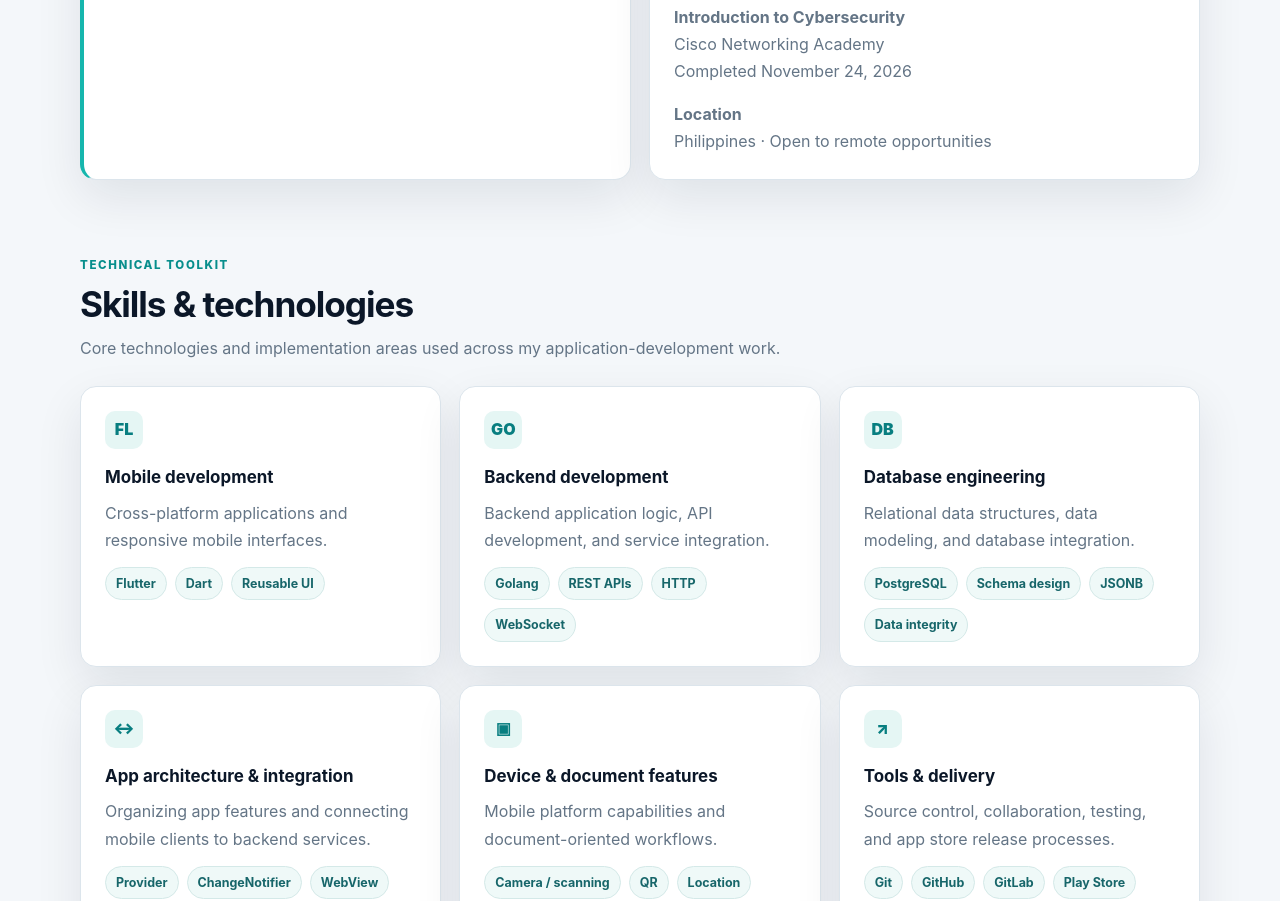
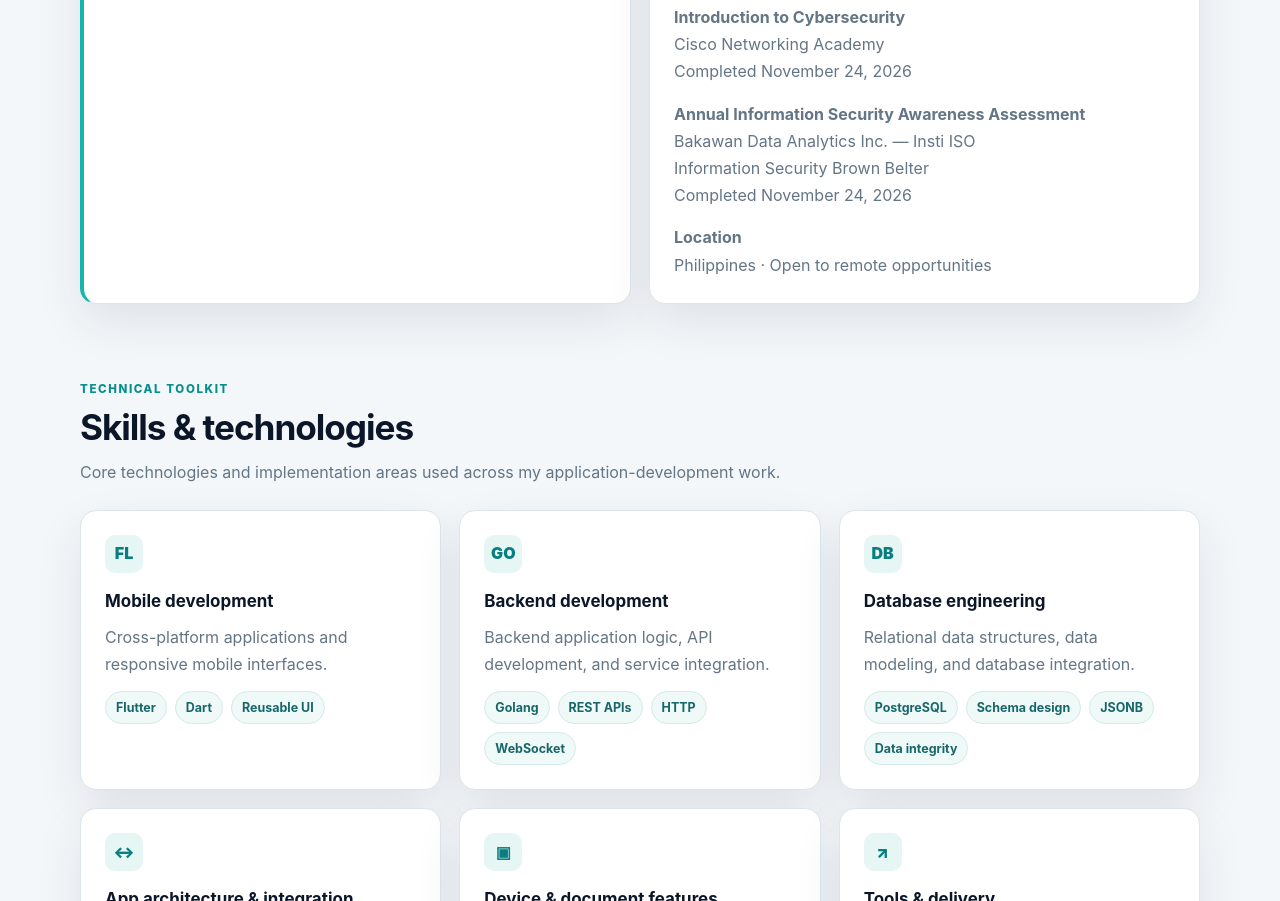
Before and after one commit to FDSAP-Cudiamat/portfolio, a plain HTML site: page index.html in a window 1280 px wide. Shown: the part 1380-2281 px from the top of the page. Drawn offline with Linux system fonts and the light colour scheme.

Commit message:
Add information security assessment details to index.html

```diff
--- a/index.html
+++ b/index.html
@@ -156,6 +156,13 @@
           </p>
 
           <p style="margin-top:15px">
+            <strong>Annual Information Security Awareness Assessment</strong><br>
+            Bakawan Data Analytics Inc. — Insti ISO<br>
+            Information Security Brown Belter<br>
+            Completed November 24, 2026
+          </p>
+
+          <p style="margin-top:15px">
             <strong>Location</strong><br>
             Philippines · Open to remote opportunities
           </p>
```
